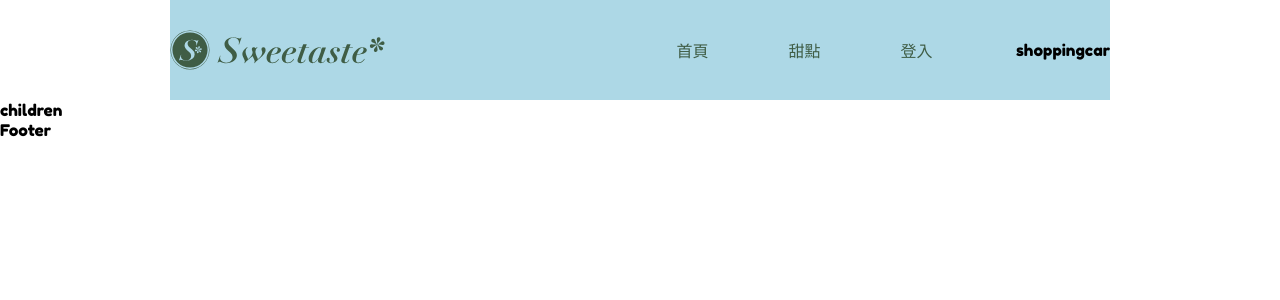
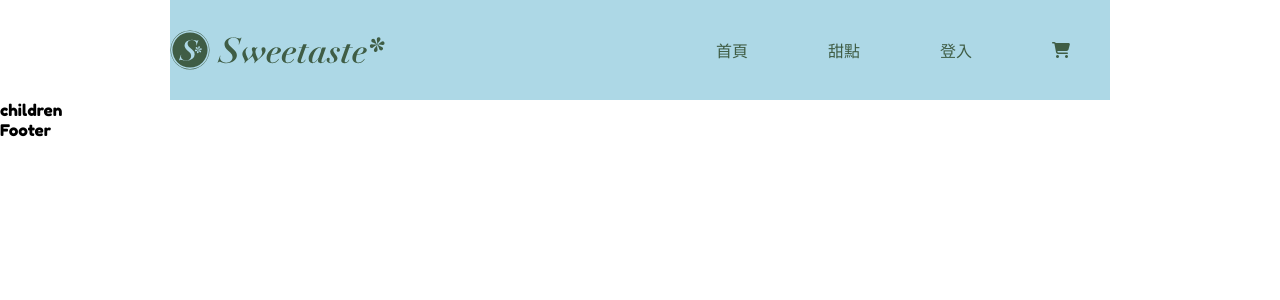
Before and after one commit to FengSanIClover/React-DessertShop-Typescript, a React (Create React App) app: page / in a window 1280 px wide. Shown: the top 300 px of the page. Built offline with nearby package versions, Linux system fonts and the light colour scheme.

Commit message:
建立 ShoppingCar

```diff
--- /dev/null
+++ b/src/asset/styles/Components/NavigationItems.scss
@@ -0,0 +1,26 @@
+@import '../Main/main.scss';
+
+.t-nav__container {
+    @include base-flex(flex-end,center);
+    width: 100%;
+}
+
+.t-nav-items {
+    @include base-flex(center,center);
+    .t-nav-item {
+        white-space: nowrap;
+        padding: 30px 40px;
+        color: $base-color-3;
+        &:hover {
+            background-color: $base-color-3;
+            color: $base-color-1;
+        }
+    }
+}
+
+
+@media (max-width:767px) {
+    .t-nav-items {
+        display: none;
+    }
+}
--- a/src/asset/styles/Components/NavigationItems/NavigationItems.scss
+++ /dev/null
@@ -1,20 +0,0 @@
-@import '../../Main/main.scss';
-
-.t-nav__container {
-    @include base-flex(center,center);
-
-    .t-nav-item {
-         padding: 30px 40px;
-         color: $base-color-3;
-         &:hover {
-             background-color: $base-color-3;
-             color: $base-color-1;
-         }
-    }
-}
-
-@media (max-width:767px) {
-    .t-nav__container {
-        display: none;
-    }
-}
--- /dev/null
+++ b/src/asset/styles/Components/ShoppingCar.scss
@@ -0,0 +1,11 @@
+@import '../Main/main.scss';
+
+.t-nav-shoppingcar {
+    padding: 30px 40px;
+    color: $base-color-3;
+
+    &:hover {
+        color: $base-color-1;
+        background-color: $base-color-3;
+    }
+}
--- a/src/asset/styles/Main/_mixin.scss
+++ b/src/asset/styles/Main/_mixin.scss
@@ -5,7 +5,7 @@
 }
 
 @mixin base-flex($justify-content : center,$align-items:center) {
-    width: 100%;
+   // width: 100%;
     display: flex;
     justify-content: $justify-content;
     align-items: $align-items;
--- a/src/components/NavigationItems/index.tsx
+++ b/src/components/NavigationItems/index.tsx
@@ -1,12 +1,16 @@
 import React from 'react';
-import 'asset/styles/Components/NavigationItems/NavigationItems.scss';
+import 'asset/styles/Components/NavigationItems.scss';
+import ShoppingCar from '../ShoppingCar';
 
 const navigationItems: React.FC = () => {
     return (
         <div className="t-nav__container">
-            <div className="t-nav-item">首頁</div>
-            <div className="t-nav-item">甜點</div>
-            <div className="t-nav-item">登入</div>
+            <div className="t-nav-items">
+                <div className="t-nav-item">首頁</div>
+                <div className="t-nav-item">甜點</div>
+                <div className="t-nav-item">登入</div>
+            </div>
+            <ShoppingCar />
         </div>
     )
 }
--- /dev/null
+++ b/src/components/ShoppingCar/index.tsx
@@ -0,0 +1,12 @@
+import React from 'react';
+import 'asset/styles/Components/ShoppingCar.scss';
+
+const shoppingCar: React.FC = () => {
+    return (
+        <div className="t-nav-shoppingcar">
+            <i className="fas fa-shopping-cart"></i>
+        </div>
+    )
+}
+
+export default shoppingCar;
--- a/src/containers/Toolbar/index.tsx
+++ b/src/containers/Toolbar/index.tsx
@@ -8,7 +8,6 @@ const toolbar: React.FC = () => {
         <nav className="t-container">
             <Logo />
             <NavigationItems />
-            <div>shoppingcar</div>
         </nav>
     )
 }
```
